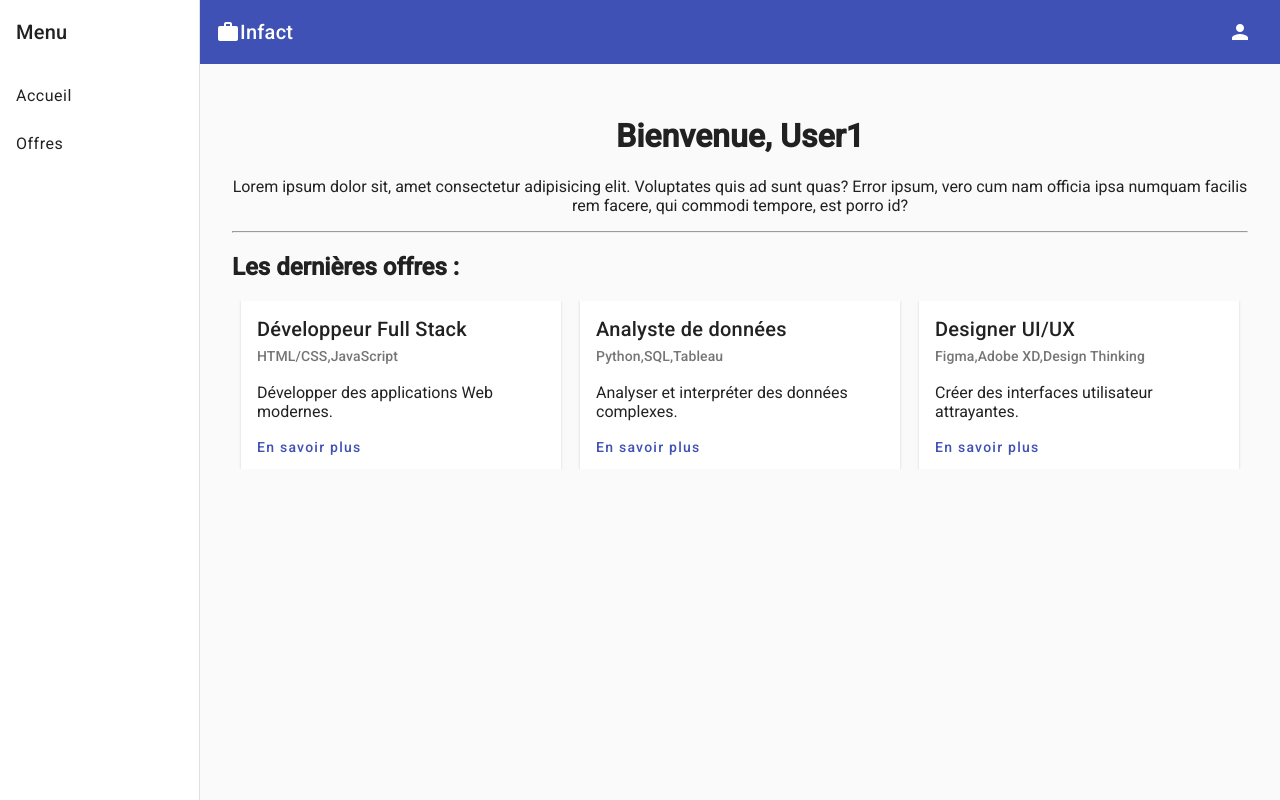
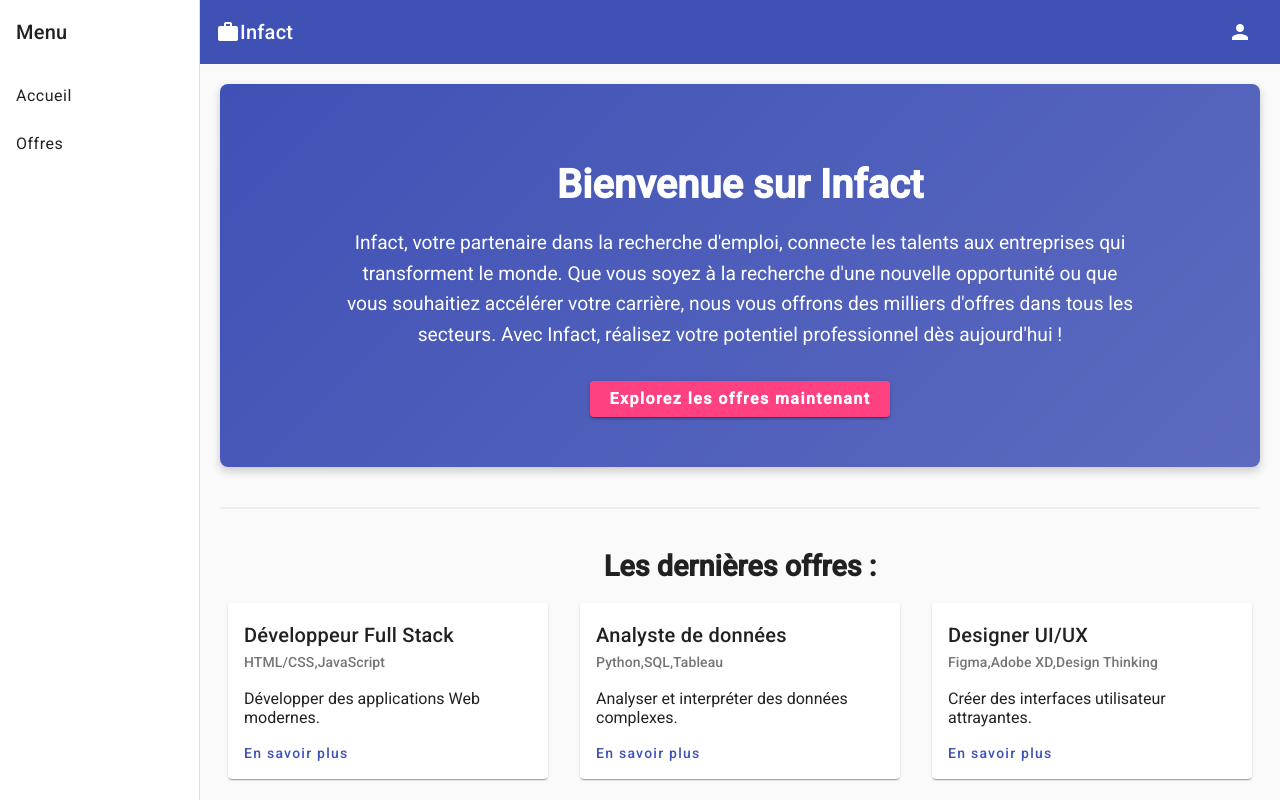
Before and after one commit to EFREI-M2-Dev/Angular-Project-Mat-Pierre, an Angular app: page /home in a window 1280 px wide. Built offline with nearby package versions, Linux system fonts and the light colour scheme.

Commit message:
feat: add styles

```diff
--- a/src/app/features/home/home.component.html
+++ b/src/app/features/home/home.component.html
@@ -1,20 +1,25 @@
 <div class="content">
   <div class="hero">
-    <h1>Bienvenue, User1</h1>
+    <h1>Bienvenue sur Infact</h1>
+    <p>
+      Infact, votre partenaire dans la recherche d'emploi, connecte les talents
+      aux entreprises qui transforment le monde. Que vous soyez à la recherche
+      d'une nouvelle opportunité ou que vous souhaitiez accélérer votre
+      carrière, nous vous offrons des milliers d'offres dans tous les secteurs.
+      Avec Infact, réalisez votre potentiel professionnel dès aujourd'hui !
+    </p>
+    <button mat-raised-button color="accent" class="hero-button">
+      Explorez les offres maintenant
+    </button>
+  </div>
 
-    <p>
-      Lorem ipsum dolor sit, amet consectetur adipisicing elit. Voluptates quis
-      ad sunt quas? Error ipsum, vero cum nam officia ipsa numquam facilis rem
-      facere, qui commodi tempore, est porro id?
-    </p>
+  <hr class="divider" />
+
+  <h2 class="offers-title">Les dernières offres :</h2>
+
+  <div class="offers-grid">
+    <div *ngFor="let job of jobs" class="job-card">
+      <app-job-card [job]="job"></app-job-card>
+    </div>
   </div>
-  <hr />
-
-  <h2>Les dernières offres :</h2>
-
-  <mat-grid-list cols="3" rowHeight="2:1">
-    <mat-grid-tile *ngFor="let job of jobs">
-      <app-job-card [job]="job"></app-job-card>
-    </mat-grid-tile>
-  </mat-grid-list>
 </div>
--- a/src/app/features/home/home.component.scss
+++ b/src/app/features/home/home.component.scss
@@ -1,7 +1,56 @@
 .content {
-  padding: 2rem;
+  max-width: 1200px;
+  margin: 0 auto;
+  padding: 20px;
+}
 
-  .hero {
-    text-align: center;
+.hero {
+  display: flex;
+  flex-direction: column;
+  align-items: center;
+  background: linear-gradient(135deg, #3f51b5, #5c6bc0);
+  color: white;
+  text-align: center;
+  padding: 50px 20px;
+  border-radius: 8px;
+  box-shadow: 0 4px 10px rgba(0, 0, 0, 0.2);
+
+  h1 {
+    font-size: 2.5rem;
+    margin-bottom: 20px;
+  }
+
+  p {
+    font-size: 1.2rem;
+    line-height: 1.6;
+    max-width: 800px;
+    margin: 0 auto 30px;
+  }
+
+  .hero-button {
+    padding: 10px 20px;
+    font-size: 1rem;
+    font-weight: bold;
   }
 }
+
+.divider {
+  margin: 40px 0;
+  border: none;
+  height: 2px;
+  background-color: #eeeeee;
+}
+
+.offers-title {
+  font-size: 1.8rem;
+  margin-bottom: 20px;
+  text-align: center;
+}
+
+.offers-grid {
+  display: grid;
+  grid-template-columns: repeat(auto-fit, minmax(300px, 1fr));
+  gap: 16px;
+  margin-top: 20px;
+  place-items: center;
+}
--- a/src/app/features/home/home.component.ts
+++ b/src/app/features/home/home.component.ts
@@ -3,11 +3,12 @@ import { CommonModule } from '@angular/common';
 import { MatGridListModule } from '@angular/material/grid-list';
 import { JobCardComponent } from '../../shared/job-card/job-card.component';
 import { Job } from 'src/app/types/Job';
+import { MatButtonModule } from '@angular/material/button';
 
 @Component({
   selector: 'app-home',
   standalone: true,
-  imports: [CommonModule, MatGridListModule, JobCardComponent],
+  imports: [CommonModule, MatGridListModule, JobCardComponent, MatButtonModule],
   templateUrl: './home.component.html',
   styleUrls: ['./home.component.scss'],
 })
--- a/src/app/features/jobs/components/jobs-search/jobs-search.component.html
+++ b/src/app/features/jobs/components/jobs-search/jobs-search.component.html
@@ -1,12 +1,16 @@
 <div class="content">
-  <mat-form-field>
-    <mat-label>Input</mat-label>
-    <input matInput />
-  </mat-form-field>
+  <div class="search-input">
+    <mat-form-field appearance="outline">
+      <mat-label>Rechercher une offre</mat-label>
+      <input matInput placeholder="Ex: Développeur, Designer..." />
+    </mat-form-field>
+  </div>
 
-  <mat-chip-listbox aria-label="Fish selection">
-    <mat-chip-option>One fish</mat-chip-option>
-    <mat-chip-option>Two fish</mat-chip-option>
-    <mat-chip-option>Two fish</mat-chip-option>
-  </mat-chip-listbox>
+  <div class="filters">
+    <mat-chip-listbox aria-label="Filtrer par catégories">
+      <mat-chip-option class="chip" selected>Technologie</mat-chip-option>
+      <mat-chip-option class="chip">Design</mat-chip-option>
+      <mat-chip-option class="chip">Management</mat-chip-option>
+    </mat-chip-listbox>
+  </div>
 </div>
--- a/src/app/features/jobs/components/jobs-search/jobs-search.component.scss
+++ b/src/app/features/jobs/components/jobs-search/jobs-search.component.scss
@@ -1,5 +1,25 @@
 .content {
-    display: flex;
-    align-content: center;
-    gap: 1rem;
+  display: flex;
+  flex-wrap: wrap;
+  align-items: center;
+  justify-content: center;
+  gap: 1.5rem;
+  padding: 1rem;
+  border-radius: 8px;
+  box-shadow: 0 2px 8px rgba(0, 0, 0, 0.1);
 }
+
+.search-input {
+  flex: 1 1 300px;
+}
+
+mat-form-field {
+  width: 100%;
+  border-radius: 4px;
+}
+
+.filters {
+  display: flex;
+  flex-wrap: wrap;
+  gap: 0.5rem;
+}
--- a/src/app/features/jobs/jobs.component.html
+++ b/src/app/features/jobs/jobs.component.html
@@ -1,11 +1,11 @@
 <div class="content">
-  <h1>Liste des offres:</h1>
+  <h1>Liste des offres :</h1>
 
   <app-jobs-search></app-jobs-search>
 
-  <mat-grid-list cols="3" rowHeight="2:1">
-    <mat-grid-tile *ngFor="let job of jobs">
+  <div class="jobs-grid">
+    <div *ngFor="let job of jobs" class="job-card">
       <app-job-card [job]="job"></app-job-card>
-    </mat-grid-tile>
-  </mat-grid-list>
+    </div>
+  </div>
 </div>
--- a/src/app/features/jobs/jobs.component.scss
+++ b/src/app/features/jobs/jobs.component.scss
@@ -1,7 +1,18 @@
 .content {
   padding: 2rem;
 
-  .example-card {
-    width: 20em;
+  h1 {
+    text-align: center;
+    margin-bottom: 1.5rem;
+    font-size: 2rem;
+    color: #333;
   }
 }
+
+.jobs-grid {
+  display: grid;
+  grid-template-columns: repeat(auto-fit, minmax(300px, 1fr));
+  gap: 1.5rem;
+  margin-top: 2rem;
+  place-items: center;
+}
--- a/src/app/features/profile/profile.component.html
+++ b/src/app/features/profile/profile.component.html
@@ -1 +1,46 @@
-<p>profile works!</p>
+<div class="profile-container">
+  <h1>Mon Profil</h1>
+
+  <form class="profile-form">
+    <mat-form-field appearance="outline">
+      <mat-label>Nom</mat-label>
+      <input
+        matInput
+        placeholder="Entrez votre nom"
+        [(ngModel)]="user.name"
+        name="name"
+      />
+    </mat-form-field>
+
+    <mat-form-field appearance="outline">
+      <mat-label>Email</mat-label>
+      <input
+        matInput
+        type="email"
+        placeholder="Entrez votre email"
+        [(ngModel)]="user.email"
+        name="email"
+      />
+    </mat-form-field>
+
+    <mat-form-field appearance="outline">
+      <mat-label>Mot de passe</mat-label>
+      <input
+        matInput
+        type="password"
+        placeholder="Entrez un nouveau mot de passe"
+        [(ngModel)]="user.password"
+        name="password"
+      />
+    </mat-form-field>
+
+    <div class="actions">
+      <button mat-raised-button color="primary" type="submit">
+        Enregistrer
+      </button>
+      <button mat-button color="warn" type="button" (click)="reset()">
+        Réinitialiser
+      </button>
+    </div>
+  </form>
+</div>
--- a/src/app/features/profile/profile.component.scss
+++ b/src/app/features/profile/profile.component.scss
@@ -0,0 +1,40 @@
+.profile-container {
+    max-width: 600px;
+    margin: 2em auto;
+    padding: 2rem;
+    background-color: #f9f9f9;
+    border-radius: 8px;
+    box-shadow: 0 4px 10px rgba(0, 0, 0, 0.1);
+
+    h1 {
+      text-align: center;
+      margin-bottom: 2rem;
+      font-size: 2rem;
+      color: #333;
+    }
+  }
+
+  .profile-form {
+    display: flex;
+    flex-direction: column;
+    gap: 1.5rem;
+
+    mat-form-field {
+      width: 100%;
+      border-radius: 4px;
+    }
+
+    .actions {
+      display: flex;
+      justify-content: space-between;
+      margin-top: 1rem;
+
+      button {
+        min-width: 120px;
+      }
+
+      button[color='warn'] {
+        color: #f44336;
+      }
+    }
+  }
--- a/src/app/features/profile/profile.component.ts
+++ b/src/app/features/profile/profile.component.ts
@@ -1,13 +1,39 @@
 import { Component } from '@angular/core';
 import { CommonModule } from '@angular/common';
+import { MatFormFieldModule } from '@angular/material/form-field';
+import { FormsModule } from '@angular/forms';
+import { MatButtonModule } from '@angular/material/button';
+import { MatInputModule } from '@angular/material/input';
 
 @Component({
   selector: 'app-profile',
   standalone: true,
-  imports: [CommonModule],
+  imports: [
+    CommonModule,
+    MatFormFieldModule,
+    FormsModule,
+    MatButtonModule,
+    MatInputModule,
+  ],
   templateUrl: './profile.component.html',
-  styleUrls: ['./profile.component.scss']
+  styleUrls: ['./profile.component.scss'],
 })
 export class ProfileComponent {
+  user = {
+    name: 'John Doe',
+    email: 'john.doe@example.com',
+    password: '',
+  };
 
+  save() {
+    console.log('User info saved:', this.user);
+  }
+
+  reset() {
+    this.user = {
+      name: '',
+      email: '',
+      password: '',
+    };
+  }
 }
```
